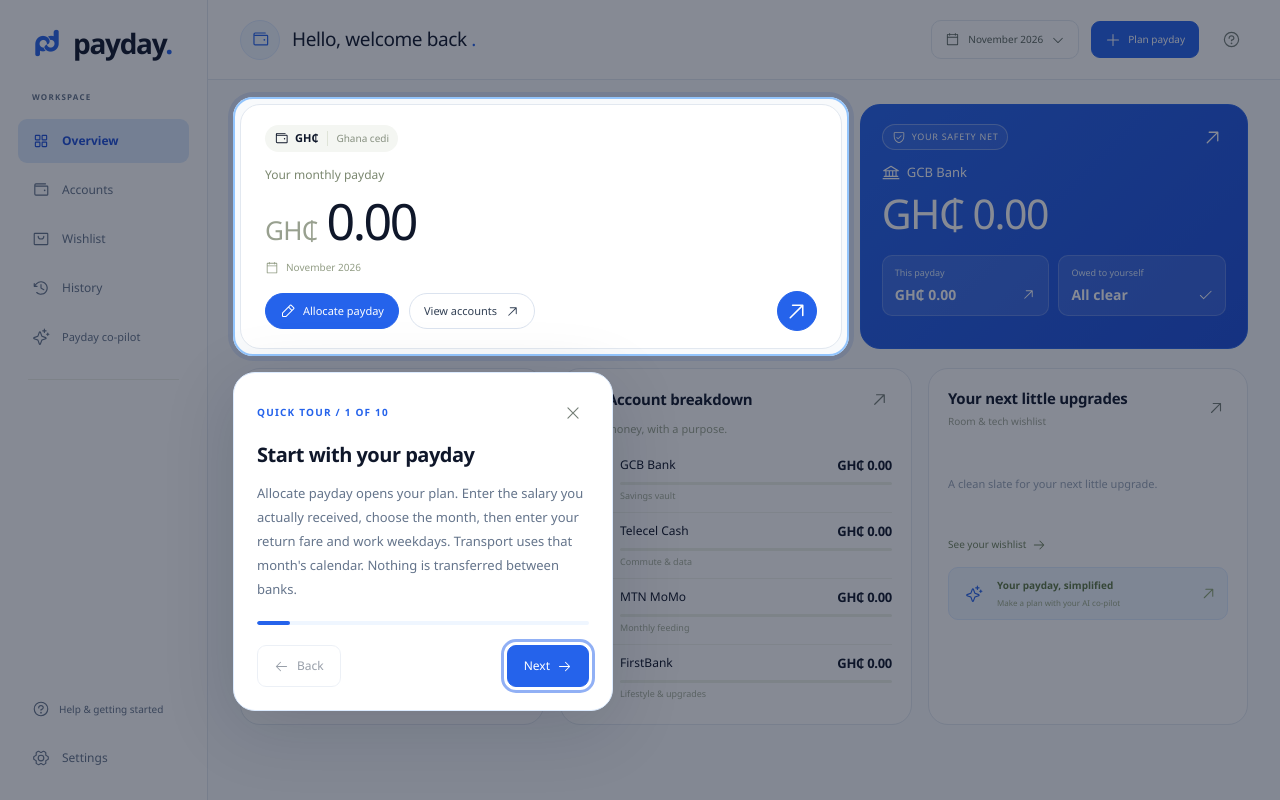
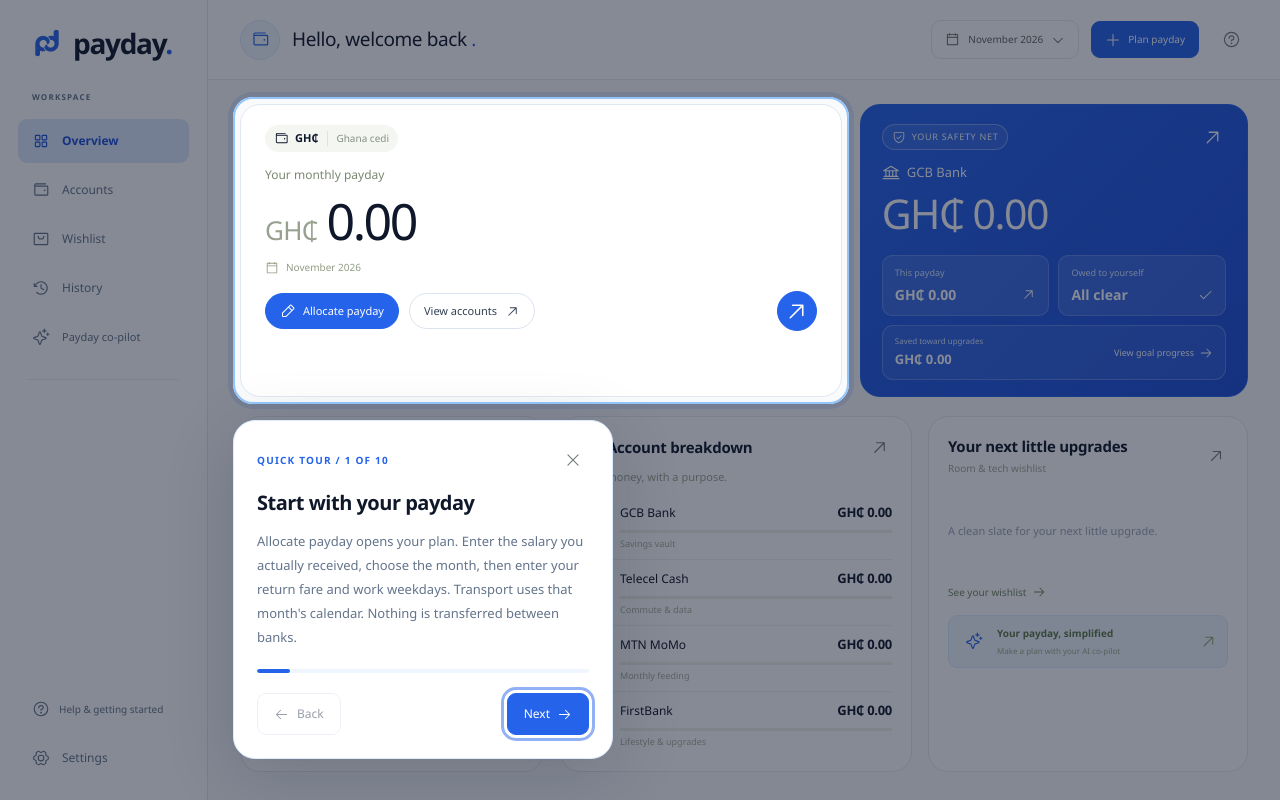
Before and after one commit to Juny-max/Payday, a React (Vite) app: page / in a window 1280 px wide. Built offline with nearby package versions, Linux system fonts and the light colour scheme.

Commit message:
Show wishlist savings progress in safety card

```diff
--- a/package.json
+++ b/package.json
@@ -1,6 +1,6 @@
 {
   "name": "payday-desktop",
-  "version": "1.6.4",
+  "version": "1.6.5",
   "private": true,
   "description": "A calmer payday. Offline-first budgeting for Ghana.",
   "author": "Payday",
--- a/src/App.tsx
+++ b/src/App.tsx
@@ -68,6 +68,7 @@ type Modal =
   | "borrow"
   | "copilot"
   | "account"
+  | "goals"
   | "reset"
   | null;
 const dateLabel = (month: string) =>
@@ -285,6 +286,19 @@ function AccountReportDetails({
       )}
     </div>
   );
+}
+function GoalProgressDetails({vault}:{vault:Vault}) {
+  const {cash}=useCurrency();
+  const goals=vault.plan.wishes.filter(w=>!w.bought);
+  const funded=goals.reduce((sum,w)=>sum+w.funded,0);
+  return <div className="goal-progress-details">
+    <div className="report-total"><span>Saved toward active upgrades</span><strong>{cash(funded)}</strong></div>
+    {goals.length ? <dl>{goals.map(goal=><div className="report-row" key={goal.id}>
+      <dt>{goal.name}<small>{cash(Math.max(0,goal.cost-goal.funded))} left of {cash(goal.cost)}</small></dt>
+      <dd>{cash(goal.funded)}</dd>
+      <div className="goal-progress-track" aria-label={`${goal.name}: ${goal.cost ? Math.min(100,Math.round(goal.funded/goal.cost*100)) : 0}% funded`}><i style={{width:`${goal.cost ? Math.min(100,goal.funded/goal.cost*100) : 0}%`}}/></div>
+    </div>)}</dl> : <p className="settings-note">No active upgrade goals yet. Add an item to your wishlist and its payday contributions will appear here.</p>}
+  </div>;
 }
 export default function App() {
   const [vault, setVault] = useState<Vault>(initialVault),
@@ -691,6 +705,7 @@ export default function App() {
             enabled={accountEnabled}
             onToggle={key=>{ const current=latestVault.current; const currentEnabled=current.accountEnabled??defaultAccountEnabled; const next={...current,accountEnabled:{...currentEnabled,[key]:!currentEnabled[key]}}; latestVault.current=next; void persist(next).then(ok=>{if(ok)notify(`${(current.accountNames??defaultAccountNames)[key]} ${currentEnabled[key]?"turned off":"turned on"}. This applies to new payday plans.`);}); }}
             onRename={(key,name)=>{ if(!name.trim()) return; const current=latestVault.current; const next={...current,accountNames:{...(current.accountNames??defaultAccountNames),[key]:name}}; latestVault.current=next; void persist(next); }}
+            onGoals={()=>setModal("goals")}
           />
         )}
         {view === "overview" && (
@@ -1301,6 +1316,12 @@ export default function App() {
           <AccountReportDetails vault={vault} account={selectedAccount} />
         </ModalFrame>
       )}
+      {modal === "goals" && (
+        <ModalFrame title="Upgrade goal progress" subtitle="Wishlist contributions are tracked separately from money saved in GCB." onClose={()=>setModal(null)}>
+          <GoalProgressDetails vault={vault}/>
+          <button className="secondary full-width" onClick={()=>{setModal(null);setView("wishlist");}}>Open wishlist <ArrowRight size={15}/></button>
+        </ModalFrame>
+      )}
       {modal === "reset" && (
         <ModalFrame
           title="Reset all Payday data?"
--- a/src/Dashboard.tsx
+++ b/src/Dashboard.tsx
@@ -269,6 +269,7 @@ export default function Dashboard({
   enabled,
   onToggle,
   onRename,
+  onGoals,
   showAccounts,
 }: {
   names?: AccountNames;
@@ -281,6 +282,7 @@ export default function Dashboard({
   enabled: Record<AccountKey, boolean>;
   onToggle: (key: AccountKey) => void;
   onRename: (key: AccountKey, name: string) => void;
+  onGoals: () => void;
   showAccounts: boolean;
 }) {
   const {cash,symbol,label,number}=useCurrency();
@@ -378,6 +380,10 @@ export default function Dashboard({
               </strong>
             </div>
           </div>
+          <button className="savings-goals-link" type="button" onClick={onGoals}>
+            <span><small>Saved toward upgrades</small><strong>{cash(p.wishes.filter(w=>!w.bought).reduce((sum,w)=>sum+w.funded,0))}</strong></span>
+            <span>View goal progress <ArrowRight size={14}/></span>
+          </button>
         </article>
       </section>
       {showAccounts && (
--- a/src/brand.css
+++ b/src/brand.css
@@ -19,6 +19,9 @@ body {background:#f8fafc;}
 #root .savings-top > span {background:#ffffff14;border-color:#ffffff55;}
 #root .savings-metrics > div {background:#ffffff1c;border-color:#ffffff30;}
 #root .savings-metrics span {color:#dbeafe;}
+#root .savings-goals-link {color:#fff;}
+#root .savings-goals-link small {color:#dbeafe;}
+#root .savings-goals-link:hover {background:#ffffff24;}
 #root .balance-circle {background:#2563eb;color:#fff;}
 #root .wishlist-copilot,#root .locked-total,#root .data-toggle-row {background:#eff6ff;border-color:#dbeafe;color:#1d4ed8;}
 #root .settings-eyebrow,#root .settings-links button[aria-selected="true"],#root .settings-version {color:#1d4ed8;}
--- a/src/redesign.css
+++ b/src/redesign.css
@@ -400,6 +400,17 @@ main {
   margin-left: auto;
   color: #61853c;
 }
+.savings-goals-link { width:100%; display:flex; align-items:center; justify-content:space-between; gap:12px; margin-top:9px; padding:9px 12px; text-align:left; border:1px solid #ffffff38; border-radius:11px; background:#ffffff12; color:#fff; }
+.savings-goals-link:hover { background:#ffffff20; }
+.savings-goals-link > span:first-child { display:grid; gap:3px; }
+.savings-goals-link small { font-size:8px; color:#dbeafe; }
+.savings-goals-link strong { font-size:13px; font-weight:650; font-variant-numeric:tabular-nums; }
+.savings-goals-link > span:last-child { display:flex; align-items:center; gap:5px; font-size:9px; white-space:nowrap; }
+.goal-progress-details .report-total { margin-bottom:14px; }
+.goal-progress-details dl { display:grid; gap:12px; }
+.goal-progress-details .report-row { display:grid; grid-template-columns:1fr auto; gap:5px 12px; align-items:center; }
+.goal-progress-track { grid-column:1/-1; height:6px; overflow:hidden; background:#e2e8f0; border-radius:99px; }
+.goal-progress-track i { display:block; height:100%; background:#2563eb; border-radius:99px; }
 .accounts-heading {
   display: flex;
   align-items: center;
```
Also changed, not shown: 1 other file (tests, documents, lock files or other folders).
